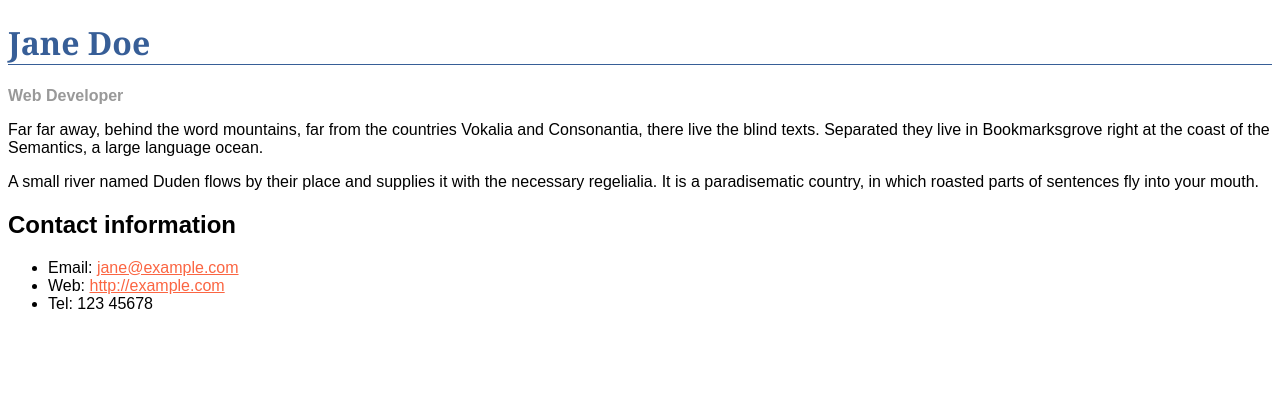
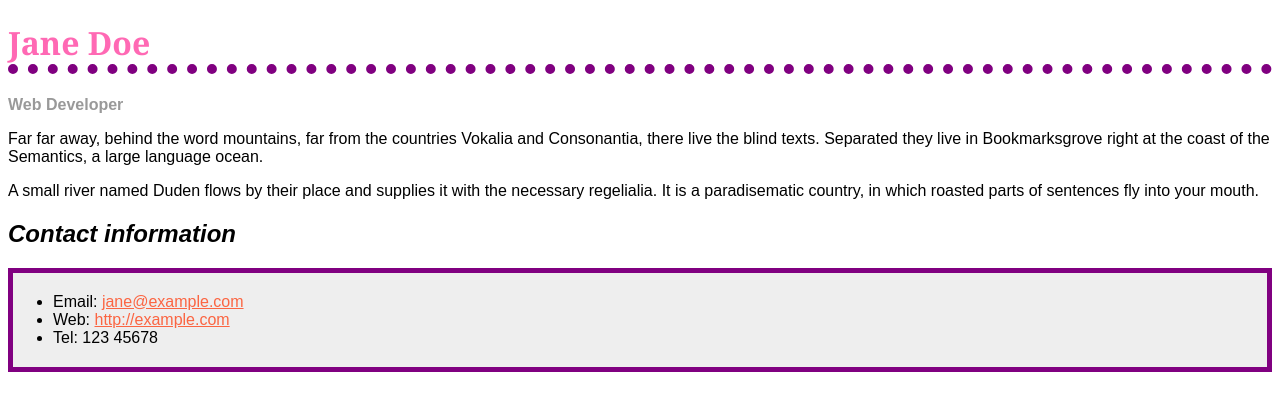
Before and after one commit to KatoGalaxy/katogalaxy.github.io, a plain HTML site: page lab3/part1/index.html in a window 1280 px wide. Drawn offline with Linux system fonts and the light colour scheme.

Commit message:
Changed heading style, and UL style (l3/p1)

```diff
--- a/lab3/part1/style.css
+++ b/lab3/part1/style.css
@@ -3,14 +3,15 @@ body {
   }
 
   h1 {
-    color: #375e97;
+    color: hotpink;
     font-size: 2em;
     font-family: Georgia, "Times New Roman", Times, serif;
-    border-bottom: 1px solid #375e97;
+    border-bottom: 10px dotted purple;
   }
 
   h2 {
     font-size: 1.5em;
+    font-style: italic;
   }
 
   .job-title {
@@ -26,3 +27,10 @@ body {
   a:hover {
     text-decoration: none;
   }
+
+  ul {
+    background-color: #eeeeee;
+    border: 5px solid purple;
+    padding-top: 20px;
+    padding-bottom: 20px;
+  }
```
